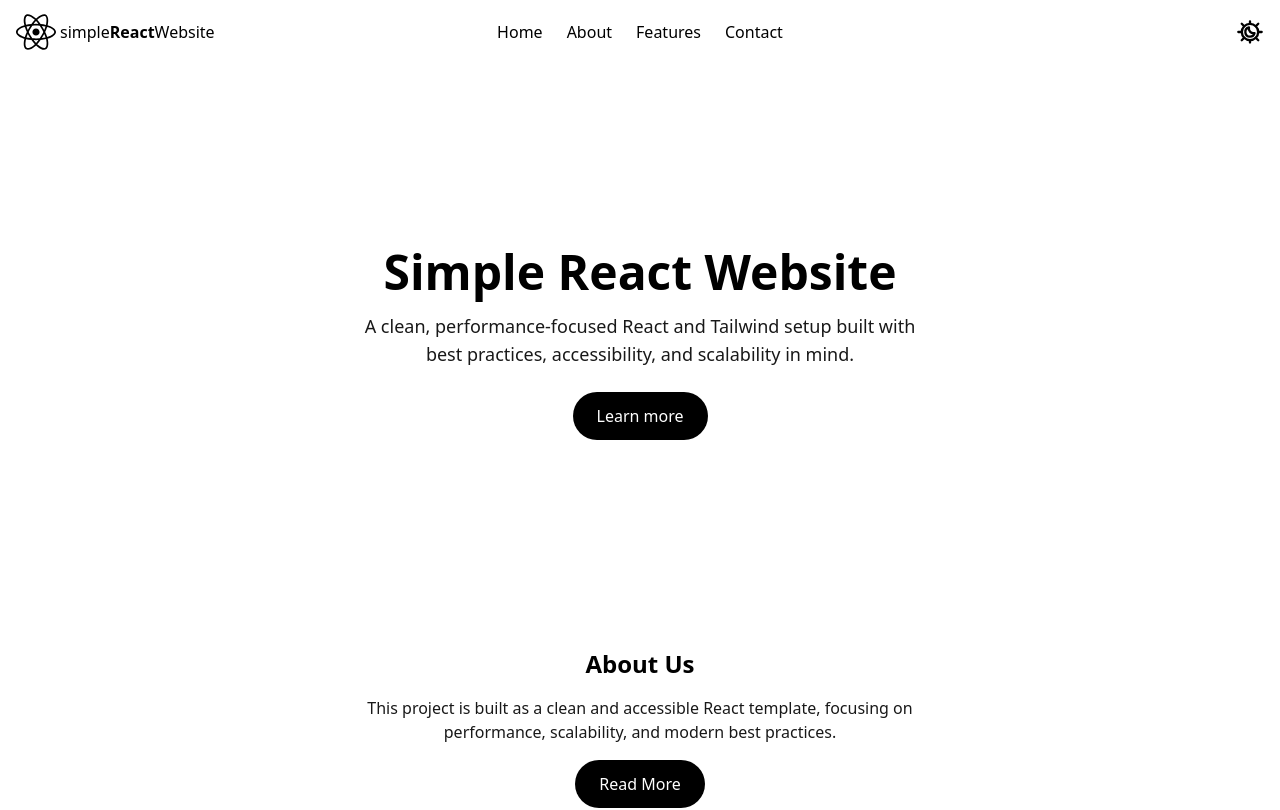
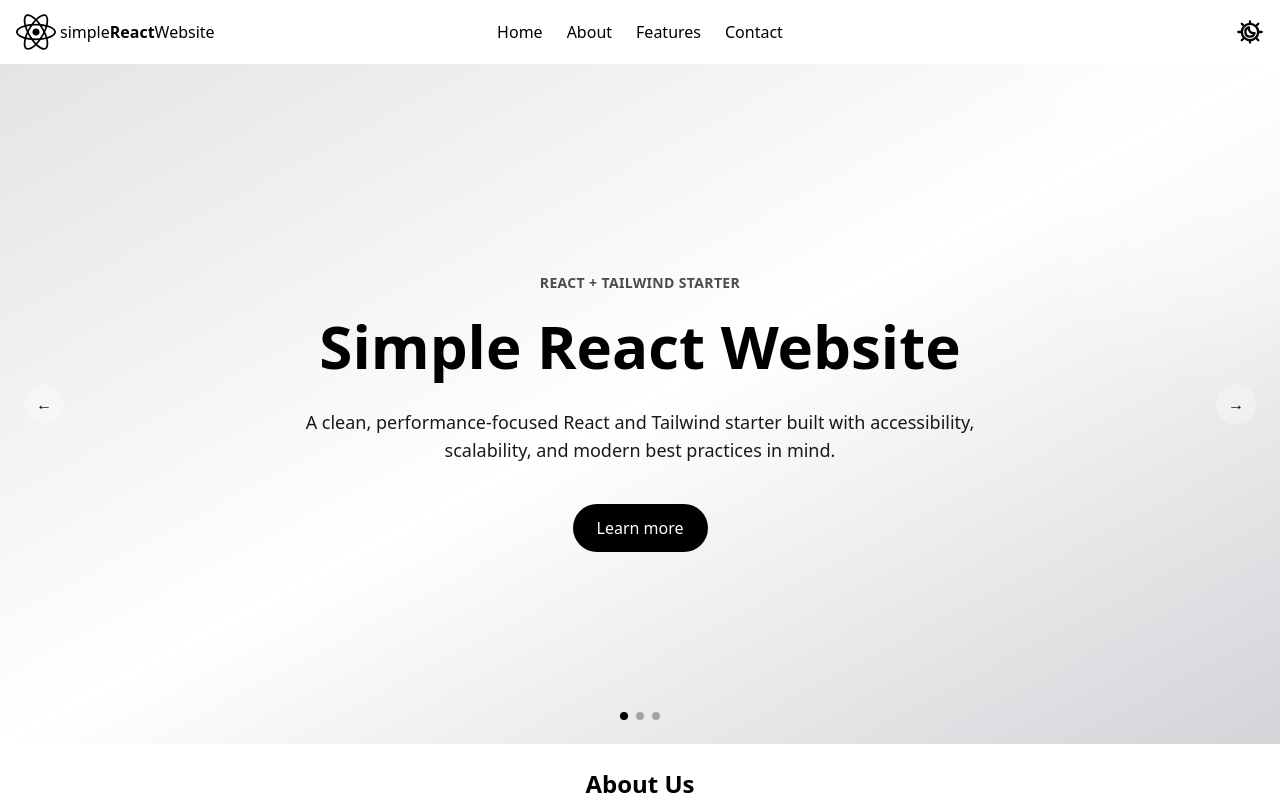
Before and after one commit to leonn09/simple-react-website, a React (Vite) app: page / in a window 1280 px wide. Shown: the top 810 px of the page. Built offline with nearby package versions, Linux system fonts and the light colour scheme.

Commit message:
feat: add animated hero slides and fix mobile menu transitions

```diff
--- a/src/components/layout/TopNavBar.jsx
+++ b/src/components/layout/TopNavBar.jsx
@@ -124,19 +124,22 @@ const TopNavBar = () => {
         </nav>
 
         {/* Mobile dropdown menu */}
-        {isMenuOpen && (
         <div
             id="mobile-menu"
             className={`
                 md:hidden fixed top-10 left-1/2 -translate-x-1/2 z-40
                 ${isScrolled ? "w-[80%]" : "w-full"}
-            pt-10 pb-2
                 flex flex-col items-center
                 font-bold
                 bg-white/90 dark:bg-black/90
                 ${isScrolled ? "border-2 rounded-2xl backdrop-blur-sm" : ""}
-            transition-all duration-200 ease-out
+                transition-all duration-300 ease-out
                 origin-top
+                ${
+                isMenuOpen
+                    ? "opacity-100 pt-10 pb-2 ointer-events-auto"
+                    : "opacity-0 pt-0 pb-0 pointer-events-none"
+                }
             `}
         >
             <a onClick={() => setIsMenuOpen(false)} href="#hero" className="py-2">Home</a>
@@ -144,7 +147,7 @@ const TopNavBar = () => {
             <a onClick={() => setIsMenuOpen(false)} href="#features" className="py-2">Features</a>
             <a onClick={() => setIsMenuOpen(false)} href="#footer" className="py-2">Contact</a>
         </div>
-        )}
+
     </>
   );
 };
--- a/src/components/sections/HeroSection.jsx
+++ b/src/components/sections/HeroSection.jsx
@@ -1,32 +1,132 @@
+import { useState, useEffect } from 'react';
+
+// Slide content is data-driven to avoid hardcoding DOM
+// Makes the Hero easy to extend or animate later
+const HERO_SLIDES = [
+  {
+    tag: "React + Tailwind Starter",
+    title: "Simple React Website",
+    description:
+      "A clean, performance-focused React and Tailwind starter built with accessibility, scalability, and modern best practices in mind.",
+    cta: "Learn more",
+    href: "#about",
+  },
+  {
+    tag: "Mobile-First Design",
+    title: "Built for Every Screen",
+    description:
+      "Designed with a mobile-first mindset to ensure smooth performance and clean layouts across all devices.",
+    cta: "See features",
+    href: "#features",
+  },
+  {
+    tag: "Developer Friendly",
+    title: "Easy to Extend",
+    description:
+      "Clean structure, readable components, and best practices that make scaling and experimentation easy.",
+    cta: "Get started",
+    href: "#features",
+  },
+];
+
 const HeroSection = () => {
+
+  const [activeIndex, setActiveIndex] = useState(0);
+  const slide = HERO_SLIDES[activeIndex];
+
+  // Enables keyboard navigation for hero slides
+  // Left arrow → previous slide
+  // Right arrow → next slide
+  useEffect(() => {
+    const handleKey = (e) => {
+      if (e.key === "ArrowRight") {
+        setActiveIndex(i =>
+          i === HERO_SLIDES.length - 1 ? 0 : i + 1
+        );
+      }
+
+      if (e.key === "ArrowLeft") {
+        setActiveIndex(i =>
+          i === 0 ? HERO_SLIDES.length - 1 : i - 1
+        );
+      }
+    };
+
+    window.addEventListener("keydown", handleKey);
+    return () => window.removeEventListener("keydown", handleKey);
+  }, []);
+
   return (
-    // Main introductory section of the page
+    // Primary introductory section of the page
     <section
       id="hero"
       className="
-        w-full
-        min-h-[70vh]
-        flex flex-col justify-center items-center
-        p-6 text-center
+        relative
+        w-full min-h-[85vh]
+        flex items-center
+        px-6
+        overflow-hidden
       "
     >
+
+      {/* Decorative background only, hidden from screen readers */}
+      <div
+        aria-hidden="true"
+        className="
+          absolute inset-0
+          bg-linear-to-br
+          from-zinc-200 via-white to-zinc-300
+          dark:from-zinc-900 dark:via-zinc-800 dark:to-black
+        "
+      />
+
+      <div
+        aria-hidden="true"
+        className="
+          absolute -top-32 -right-32
+          h-96 w-96
+          rounded-full
+          bg-white/40 dark:bg-white/10
+          blur-3xl
+        "
+      />
+
       {/*
-        h1 should be used here because this is the
-        primary heading of the entire page
+        Slide content wrapper
+        Key forces React to remount this block on slide change,
+        allowing CSS entrance animations to play
       */}
-      <h1 className="text-4xl sm:text-5xl font-black">
-        Simple React Website
+      <div
+        key={activeIndex}
+        className="
+          relative z-10
+          max-w-3xl mx-auto
+          text-center flex flex-col items-center
+          transition-all duration-300 ease-out
+          opacity-0 translate-y-2
+          animate-[fadeIn_300ms_ease-out_forwards]
+        "
+>
+
+        <span className="mb-4 text-sm font-semibold tracking-wide uppercase opacity-70">
+          {slide.tag}
+        </span>
+
+
+        {/* Main page heading */}
+        <h1 className="text-4xl sm:text-5xl lg:text-6xl font-black leading-tight">
+          {slide.title}
         </h1>
 
         {/* Supporting description */}
-      <p className="text-lg mt-4 max-w-xl opacity-90">
-        A clean, performance-focused React and Tailwind setup built with best practices, accessibility, and scalability in mind.
+        <p className="mt-6 max-w-2xl text-lg opacity-90">
+          {slide.description}
         </p>
 
-      {/* Primary call to action (optional but recommended) */}
-      <div className="mt-6">
+        {/* Primary call to action */}
+        <div className="mt-10">
           <a
-          href="#about"
+            href={slide.href}
             className="
               inline-block px-6 py-3 rounded-full
               bg-black text-white
@@ -34,9 +134,79 @@ const HeroSection = () => {
               transition hover:opacity-90
             "
           >
-          Learn more
+            {slide.cta}
           </a>
         </div>
+      </div>
+
+      <div className="
+        hidden absolute inset-y-0 left-0 right-0
+        z-20
+        sm:flex items-center justify-between
+        px-2 sm:px-6
+        pointer-events-none
+      ">
+        <button
+          aria-label="Previous slide"
+          onClick={() =>
+            setActiveIndex(i =>
+              i === 0 ? HERO_SLIDES.length - 1 : i - 1
+            )
+          }
+          className="
+            pointer-events-auto
+            h-10 w-10
+            rounded-full
+            flex items-center justify-center
+            bg-white/30 dark:bg-black/30
+            backdrop-blur
+            hover:opacity-80
+          "
+        >
+          ←
+        </button>
+
+        <button
+          aria-label="Next slide"
+          onClick={() =>
+            setActiveIndex(i =>
+              i === HERO_SLIDES.length - 1 ? 0 : i + 1
+            )
+          }
+          className="
+            pointer-events-auto
+            h-10 w-10
+            rounded-full
+            flex items-center justify-center
+            bg-white/30 dark:bg-black/30
+            backdrop-blur
+            hover:opacity-80
+          "
+        >
+          →
+        </button>
+      </div>
+
+      <div className="absolute bottom-6 left-1/2 -translate-x-1/2 flex gap-2">
+        {HERO_SLIDES.map((_, index) => (
+          <button
+            key={index}
+            aria-current={index === activeIndex ? "true" : undefined}
+            aria-label={`Go to slide ${index + 1}`}
+            onClick={() => setActiveIndex(index)}
+            className={`
+              h-2 w-2 rounded-full
+              transition
+              ${index === activeIndex
+                ? "bg-black dark:bg-white"
+                : "bg-black/30 dark:bg-white/30"}
+            `}
+          />
+        ))}
+      </div>
+
+
+
     </section>
   );
 };
--- a/src/index.css
+++ b/src/index.css
@@ -16,3 +16,10 @@
 button {
   cursor: pointer;
 }
+
+@keyframes fadeIn {
+  to {
+    opacity: 1;
+    transform: translateY(0);
+  }
+}
```
Lines whose indentation alone changed are shown as unchanged.
